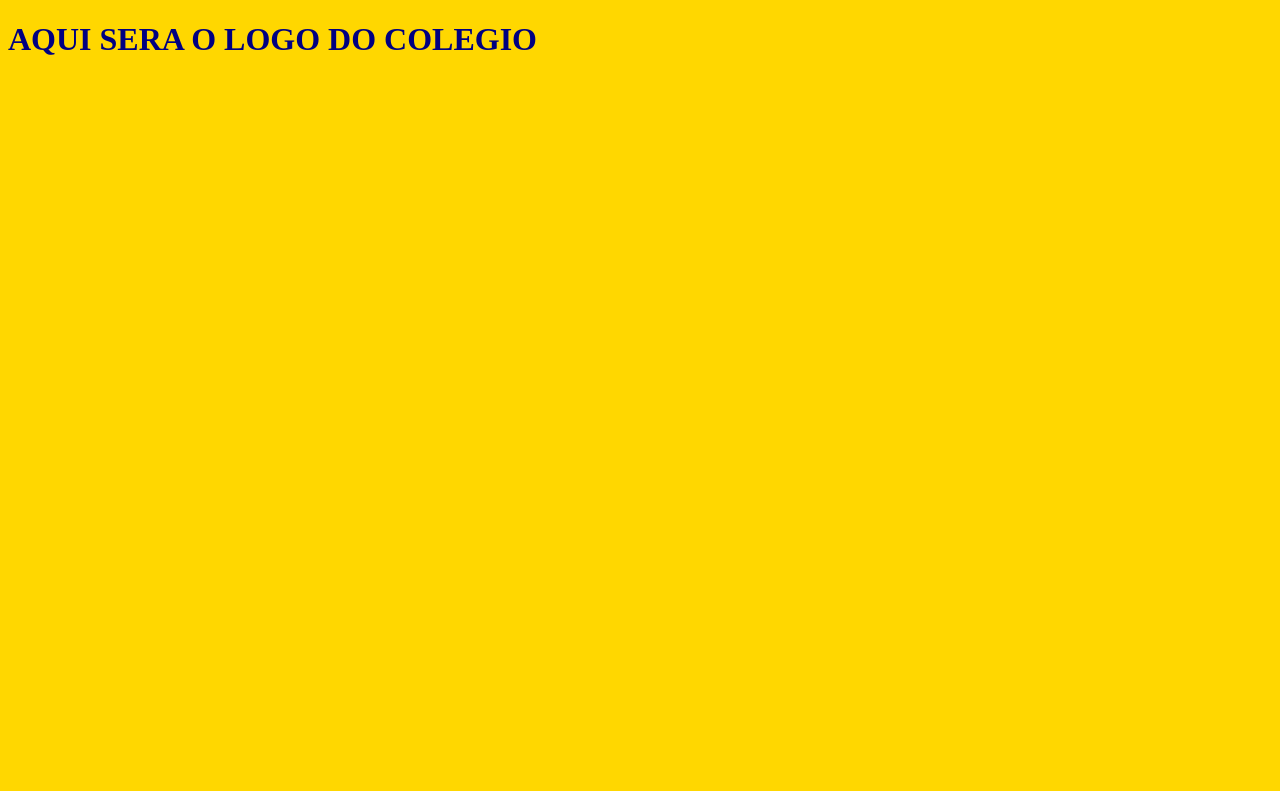
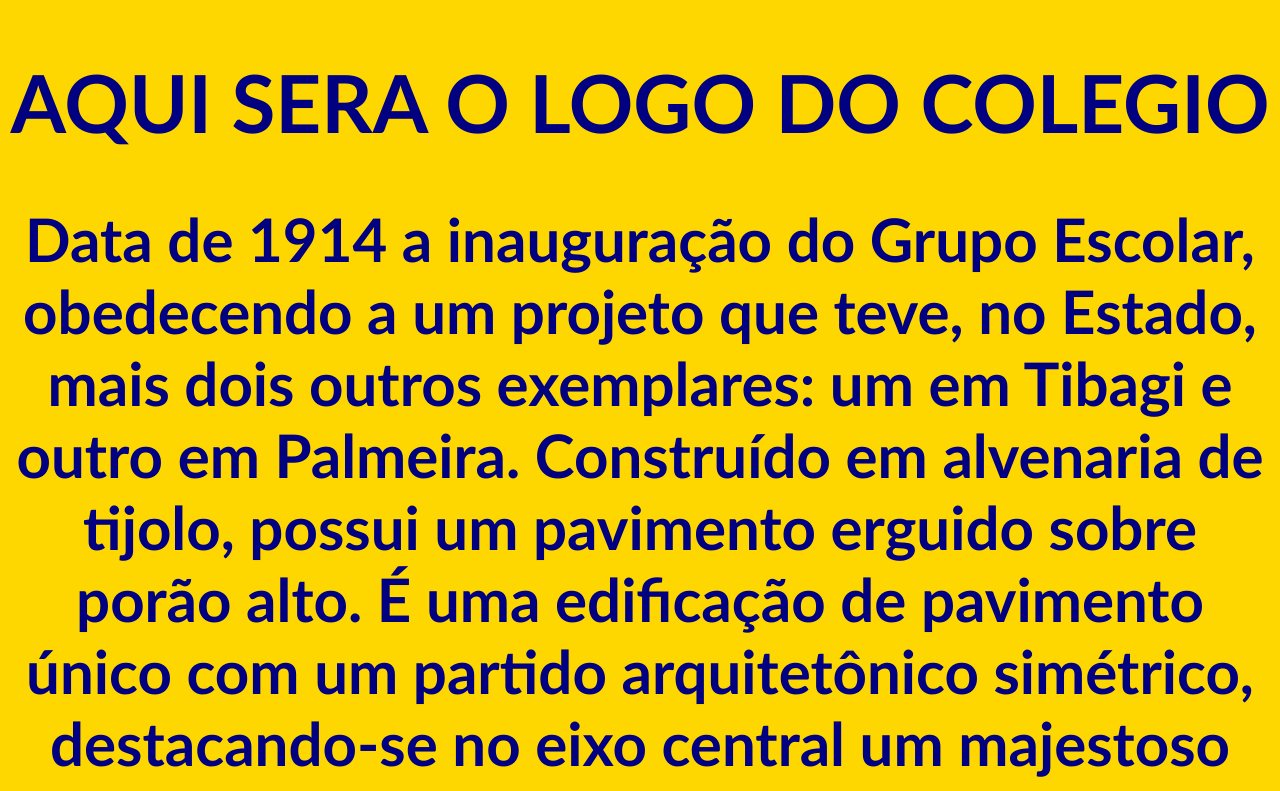
Before and after one commit to quenemgente/meusbaguio, a plain HTML site: page index.html in a window 1280 px wide. Shown: the top 791 px of the page. Drawn offline with Linux system fonts and the light colour scheme.

Commit message:
Add files via upload

```diff
--- a/estyle.css
+++ b/estyle.css
@@ -1 +1,9 @@
-body{background-color: gold;color: navy; }
+body{background-color: gold;
+    color: navy;
+    font-size: 40px;
+    font-family: 'Gill Sans', 'Gill Sans MT', Calibri, 'Trebuchet MS', sans-serif;
+    justify-content: center;
+    justify-items: center;
+    text-align: center;
+    text-align: center;
+}
--- a/index.html
+++ b/index.html
@@ -8,5 +8,8 @@
 </head>
 <body>
 <h1>AQUI SERA O LOGO DO COLEGIO</h1>
+<h2>Data de 1914 a inauguração do Grupo Escolar, obedecendo a um projeto que teve, no Estado, mais dois outros exemplares: um em Tibagi e outro em Palmeira. Construído em alvenaria de tijolo, possui um pavimento erguido sobre porão alto.
+
+    É uma edificação de pavimento único com um partido arquitetônico simétrico, destacando-se no eixo central um majestoso pórtico de entrada valorizado pela escadaria de acesso e pelo frontão, neobarroco, coroado por pináculos. Em ambos os lados há uma sequência cadenciada de janelões arrematados por vergas em arco abatido.</h2>
 </body>
 </html>
```
